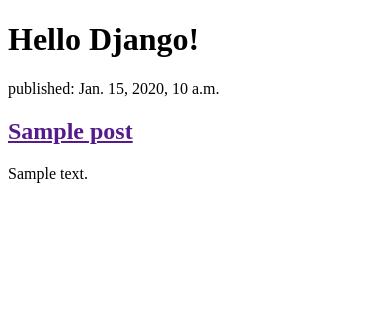
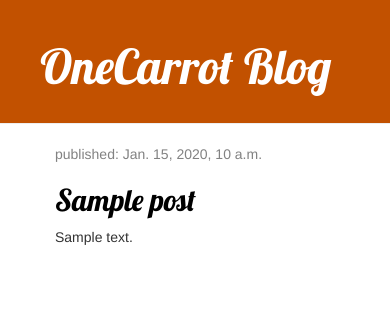
Before and after one commit to ACMoriarty/onecarrot-blog, a Django app: page / in a window 390 px wide. Shown: the top 316 px of the page. Run offline with Django 3.2, Linux system fonts and the light colour scheme; tables that the repository leaves empty hold one stand-in row (values such as "Sample post"); some libraries are stand-ins or nearby versions.

Commit message:
Prettified the blog and created static css file

```diff
--- /dev/null
+++ b/onecarrot/blog/static/css/blog.css
@@ -0,0 +1,46 @@
+.page-header {
+    background-color: #C25100;
+    margin-top: 0;
+    padding: 20px 20px 20px 40px;
+}
+
+.page-header h1, .page-header h1 a, .page-header h1 a:visited, .page-header h1 a:active {
+    color: #ffffff;
+    font-size: 36pt;
+    text-decoration: none;
+}
+
+.content {
+    margin-left: 40px;
+}
+
+h1, h2, h3, h4 {
+    font-family: 'Lobster', cursive;
+}
+
+.date {
+    color: #828282;
+}
+
+.save {
+    float: right;
+}
+
+.post-form textarea, .post-form input {
+    width: 100%;
+}
+
+.top-menu, .top-menu:hover, .top-menu:visited {
+    color: #ffffff;
+    float: right;
+    font-size: 26pt;
+    margin-right: 20px;
+}
+
+.post {
+    margin-bottom: 70px;
+}
+
+.post h2 a, .post h2 a:visited {
+    color: #000000;
+}
--- a/onecarrot/blog/templates/blog/post_list.html
+++ b/onecarrot/blog/templates/blog/post_list.html
@@ -1,19 +1,35 @@
 <!DOCTYPE html>
+{% load static %}
 <html lang="en" dir="ltr">
   <head>
     <meta charset="utf-8">
+    <link rel="stylesheet" href="//maxcdn.bootstrapcdn.com/bootstrap/3.2.0/css/bootstrap.min.css">
+    <link rel="stylesheet" href="//maxcdn.bootstrapcdn.com/bootstrap/3.2.0/css/bootstrap-theme.min.css">
+    <link href="//fonts.googleapis.com/css?family=Lobster&subset=latin,latin-ext" rel="stylesheet" type="text/css">
+    <link rel="stylesheet" href="{% static 'css/blog.css' %}">
     <title></title>
   </head>
   <body>
-    <h1>Hello Django!</h1>
+    <div class="page-header">
+    <h1><a href="/">OneCarrot Blog</a></h1>
+    </div>
+
     <div class="">
-      {% for post in posts %}
-      <div>
-        <p>published: {{ post.published_date }}</p>
-        <h2><a href=""> {{ post.title}} </a></h2>
-        <p>{{ post.text|linebreaksbr }}</p>
+      <div class="content container">
+          <div class="row">
+              <div class="col-md-8">
+                  {% for post in posts %}
+                      <div class="post">
+                          <div class="date">
+                              <p>published: {{ post.published_date }}</p>
+                          </div>
+                          <h2><a href="">{{ post.title }}</a></h2>
+                          <p>{{ post.text|linebreaksbr }}</p>
+                      </div>
+                  {% endfor %}
+              </div>
+          </div>
       </div>
-      {% endfor %}
     </div>
 
   </body>
```
